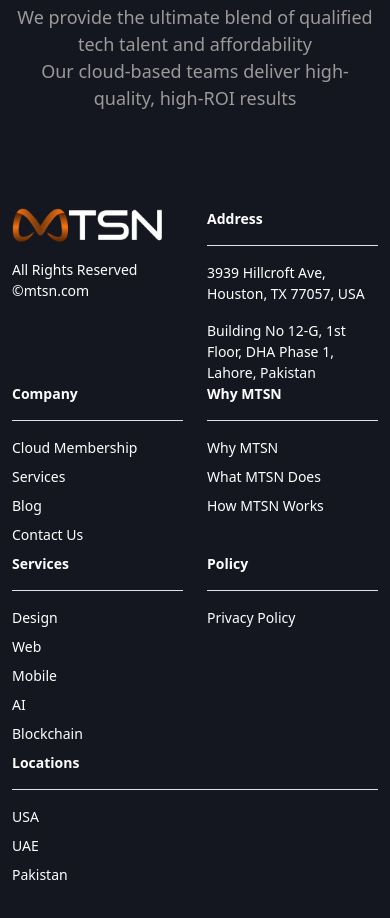
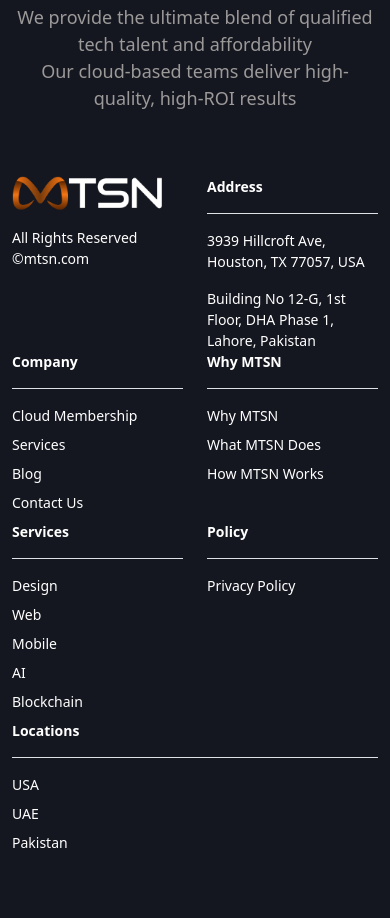
Before and after one commit to ihtshamali/MTSN, a Next.js app: page /components/Home/membership/memberships in a window 390 px wide. Shown: the part 980-1898 px from the top of the page. Built offline with nearby package versions, Linux system fonts and the light colour scheme.

Commit message:
Update globals.css

```diff
--- a/styles/globals.css
+++ b/styles/globals.css
@@ -1001,6 +1001,6 @@
   .py-mobile-0{
   padding-top: 0px !important;
   padding-bottom: 0px !important;
-    margin-top: -2rem;
+    margin: -2rem 0;
   }
 }
```
